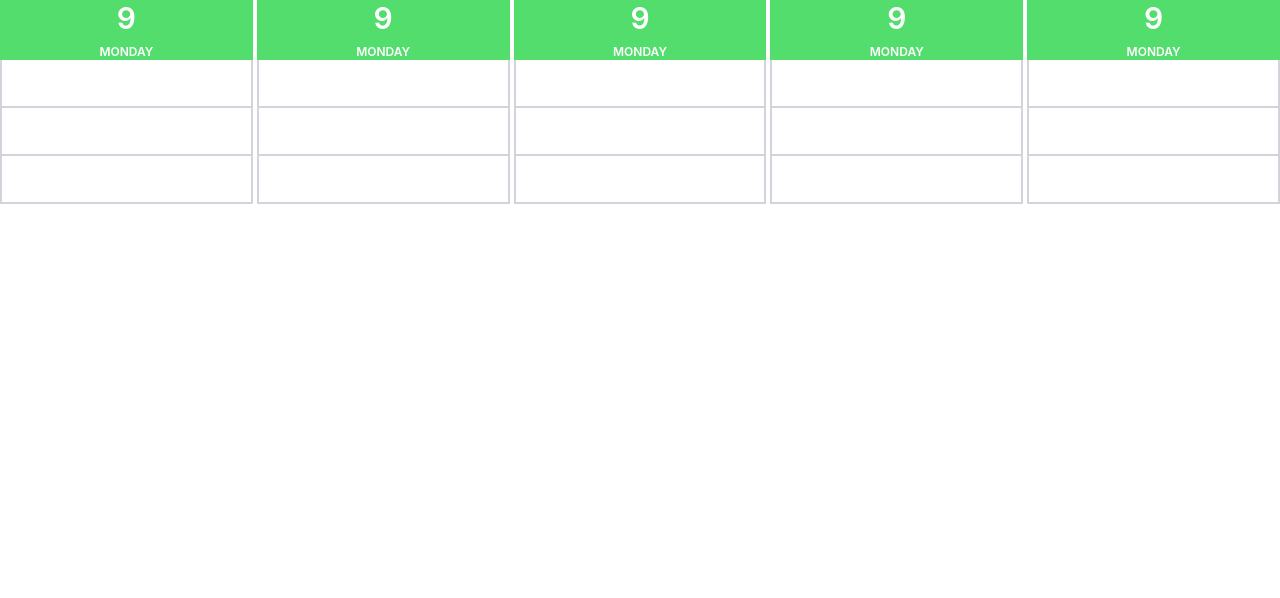
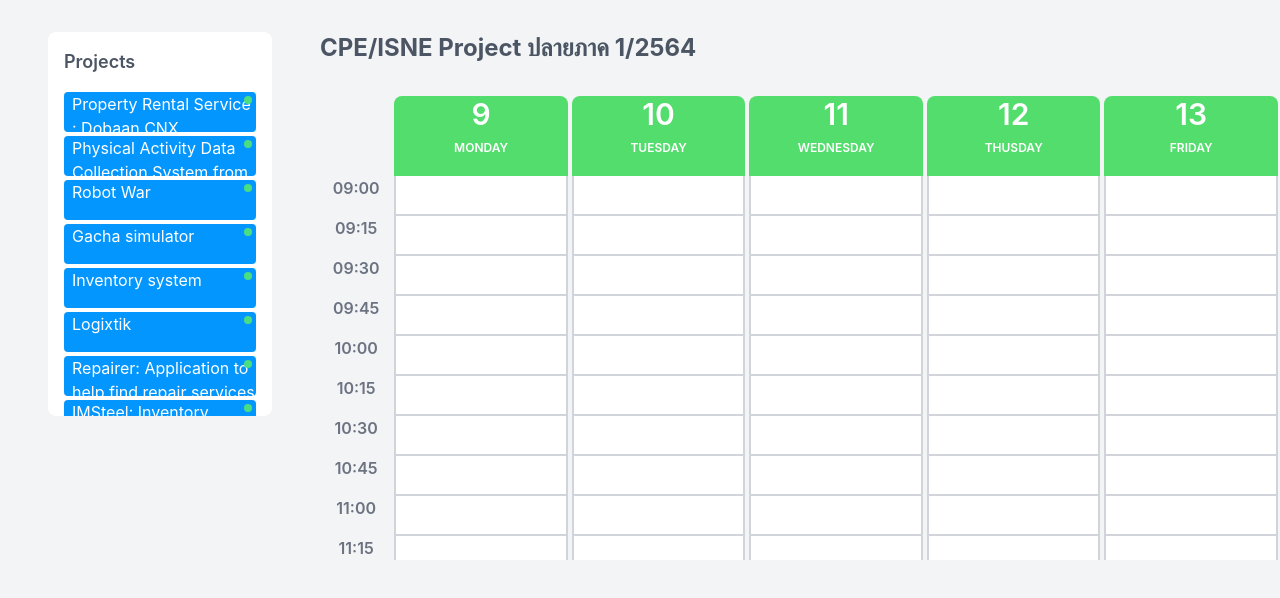
Before and after one commit to BevilKunG/project-exam-scheduling-frontend, a Next.js app: page / in a window 1280 px wide. Shown: the top 598 px of the page. Built offline with nearby package versions, Linux system fonts and the light colour scheme.

Commit message:
add schedule demo

```diff
--- /dev/null
+++ b/components/List.tsx
@@ -0,0 +1,64 @@
+import {Droppable, Draggable} from '../libs/dnd-dynamic'
+import styles from '../styles/list.module.sass'
+
+interface ListProps {
+  data: any
+}
+
+function List({data}: ListProps) {
+  console.log(data.columns['column-0']['projectIds'])
+  return (
+    <div className="w-56 h-96 bg-white rounded-lg m-auto p-4 overflow-y-scroll">
+      <h2 className="text-gray-600 text-lg font-semibold mb-4">Projects</h2>
+
+      <Droppable droppableId={data.columns['column-0']['id']}>
+
+        {
+          (provided) => (
+            <div
+              ref={provided.innerRef}
+              {...provided.droppableProps}
+              className="grid gap-1">
+              {data.columns['column-0']['projectIds'].map((projectId: string, index: number) => (
+                <Card key={projectId} {...{project: data.projects[projectId], index}} />
+              ))}
+              {provided.placeholder}
+            </div>
+          )
+        }
+      </Droppable>
+    </div>
+  )
+}
+
+export default List
+
+interface CardProps {
+  project: any,
+  index: number
+}
+
+export function Card({project, index}: CardProps) {
+  return (
+    <Draggable draggableId={project.id} index={index}>
+      {
+        (provided) => (
+          <div
+            style={{
+              width: '11.875rem'
+            }}
+            className={`${styles.card} relative h-10 rounded`}
+            {...provided.draggableProps}
+            {...provided.dragHandleProps}
+            ref={provided.innerRef}>
+            <div className="pl-2">
+              <h4 className="text-white">{project.title}</h4>
+            </div>
+
+            <div className="absolute top-1 right-1 w-2 h-2 rounded-full bg-green-400" />
+          </div>
+        )
+      }
+    </Draggable>
+  )
+}
--- a/components/Table.tsx
+++ b/components/Table.tsx
@@ -1,36 +1,108 @@
+import {Droppable} from '../libs/dnd-dynamic'
 import styles from '../styles/table.module.sass'
+import {Card} from './List'
 
-function Table() {
+interface TableProps {
+  data: any
+}
+
+function Table({data}: TableProps) {
+  const {dates, times, columns, projects} = data
+
   return (
-    <div className="grid gap-1 grid-cols-5">
-      <Column />
-      <Column />
-      <Column />
-      <Column />
-      <Column />
+    <div className={styles.table}>
+
+      <div>
+        <Header dates={dates} />
+        <div className="overflow-y-scroll h-96 flex flex-row">
+          <Time times={times} />
+          {dates.map((date: string) => (
+            <Column key={date} {...{date, times, columns, projects}} />
+          ))}
+        </div>
+      </div>
     </div>
   )
 }
 
 export default Table
 
-function Column() {
+interface HeaderProps {
+  dates: string[]
+}
+
+function Header({dates}: HeaderProps) {
+  const dayOfWeek = ['SUNDAY', 'MONDAY', 'TUESDAY', 'WEDNESDAY', 'THUSDAY', 'FRIDAY', 'SATURDAY']
+
   return (
-    <div className={styles.column}>
-      <div className={`${styles.header} text-white text-center font-semibold uppercase`}>
-        <h2 className="text-3xl mb-2">9</h2>
-        <h3 className="text-xs">Monday</h3>
-      </div>
-      <Row />
-      <Row />
-      <Row />
+    <div className="h-20 flex flex-row">
+      <div className="w-20" />
+
+      {dates.map((date) => new Date(date))
+        .map((date) => (
+          <div key={date.getTime()} className={`${styles.header} w-48 mx-0.5 rounded-t-lg text-center font-semibold uppercase text-white`}>
+              <h2 className="text-3xl mb-2">{date.getDate()}</h2>
+              <h3 className="text-xs">{dayOfWeek[date.getDay()]}</h3>
+          </div>
+      ))}
     </div>
   )
 }
 
-function Row() {
+interface ColumnProps {
+  date: string
+  times: string[]
+  columns: any
+  projects: any
+}
+
+function Column({date, times, columns, projects}: ColumnProps) {
   return (
-    <div className="h-12 border-2 border-t-0 border-gray-300">
+    <div className={`${styles.column} w-48 mx-0.5`}>
+      {times.map((time) => (
+        <Row key={time} {...{column: columns[`column-${date}-${time}`], projects}} />
+      ))}
     </div>
   )
 }
+
+interface RowProps {
+  column: any
+  projects: any
+}
+
+function Row({column, projects}: RowProps) {
+  return (
+    <Droppable droppableId={column.id}>
+      {
+        (provided) => (
+          <div
+            className="h-10 border-2 border-t-0 border-gray-300 bg-white"
+            ref={provided.innerRef}
+            {...provided.droppableProps}>
+            {provided.placeholder}
+            {column.projectIds.map((projectId: string, index: number) => (
+              <Card key={projectId} {...{project: projects[projectId], index}} />
+            ))}
+          </div>
+        )
+      }
+    </Droppable>
+  )
+}
+
+interface TimeProps {
+  times: string[]
+}
+
+function Time({times}: TimeProps) {
+  return (
+    <div className="w-20">
+      {times.map((time) => (
+        <div key={time} className="h-10 text-center font-semibold text-base text-gray-500">
+          {time}
+        </div>
+      ))}
+    </div>
+  )
+}
--- a/pages/api/hello.ts
+++ /dev/null
@@ -1,13 +0,0 @@
-// Next.js API route support: https://nextjs.org/docs/api-routes/introduction
-import type { NextApiRequest, NextApiResponse } from 'next'
-
-type Data = {
-  name: string
-}
-
-export default function handler(
-  req: NextApiRequest,
-  res: NextApiResponse<Data>
-) {
-  res.status(200).json({ name: 'John Doe' })
-}
--- a/pages/index.tsx
+++ b/pages/index.tsx
@@ -1,10 +1,58 @@
+import {useState} from 'react'
+import {DragDropContext} from '../libs/dnd-dynamic'
+import mockData from '../libs/mock-data'
+import List from '../components/List'
 import Table from '../components/Table'
 
 function Home() {
+  const [data, setData] = useState(mockData)
+  const onDragEnd = (result: any) => {
+    const {destination, source, draggableId} = result
+
+    if (!destination) return
+    if (
+      destination.droppableId === source.droppableId &&
+      destination.index === source.index
+    ) return
+
+    const srcCol= data.columns[source.droppableId]
+    const destCol = data.columns[destination.droppableId]
+    const srcProjectIds = Array.from(srcCol.projectIds)
+    const destProjectIds = Array.from(destCol.projectIds)
+
+    if (destProjectIds.length > 0) return
+    srcProjectIds.splice(source.index, 1)
+    destProjectIds.splice(destination.index, 0, draggableId)
+
+    setData({
+      ...data,
+      columns: {
+        ...data.columns,
+        [srcCol.id]: {
+          ...srcCol,
+          projectIds: srcProjectIds
+        },
+        [destCol.id]: {
+          ...destCol,
+          projectIds: destProjectIds
+        }
+      }
+    })
+  }
+
   return (
-    <div>
-      <Table />
-    </div>
+    <DragDropContext onDragEnd={onDragEnd}>
+      <div className="flex flex-row bg-gray-100 w-screen h-screen py-8">
+        <div className="w-3/12">
+          <List data={data} />
+        </div>
+
+        <div className="w-9/12">
+          <h1 className="font-bold text-2xl text-gray-600 mb-8">CPE/ISNE Project ปลายภาค 1/2564 </h1>
+          <Table data={data} />
+        </div>
+      </div>
+    </DragDropContext>
   )
 }
 
--- /dev/null
+++ b/styles/list.module.sass
@@ -0,0 +1,2 @@
+.card
+  background: #0496FF
--- a/styles/table.module.sass
+++ b/styles/table.module.sass
@@ -1,3 +1,3 @@
-.column
+.table
   .header
     background: #53DD6C
```
Also changed, not shown: package.json (+7 -1 lines), .prettierrc.json (added), 2 other files (tests, documents, lock files or other folders).
